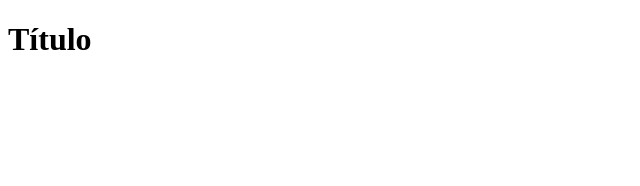
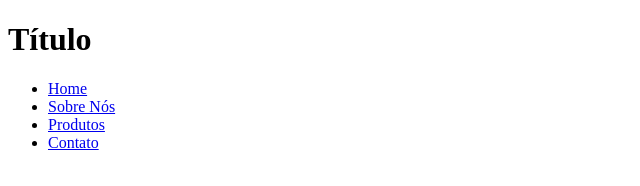
Before and after one commit to wa-lidiane/deka-unidade, a plain HTML site: page index.html in a window 1280 px wide. Shown: the whole page, without its empty margins (0-640 px from the left). Drawn offline with Linux system fonts and the light colour scheme.

Commit message:
menu bácsico

```diff
--- a/index.html
+++ b/index.html
@@ -8,5 +8,14 @@
 </head>
 <body>
     <h1>Título</h1>
+    <nav>
+        <ul>
+            <li><a href="#">Home</a></li>
+            <li><a href="#">Sobre Nós</a></li>
+            <li><a href="#">Produtos</a></li>
+            <li><a href="#">Contato</a></li>
+          </ul>
+
+    </nav>
 </body>
 </html>
```
